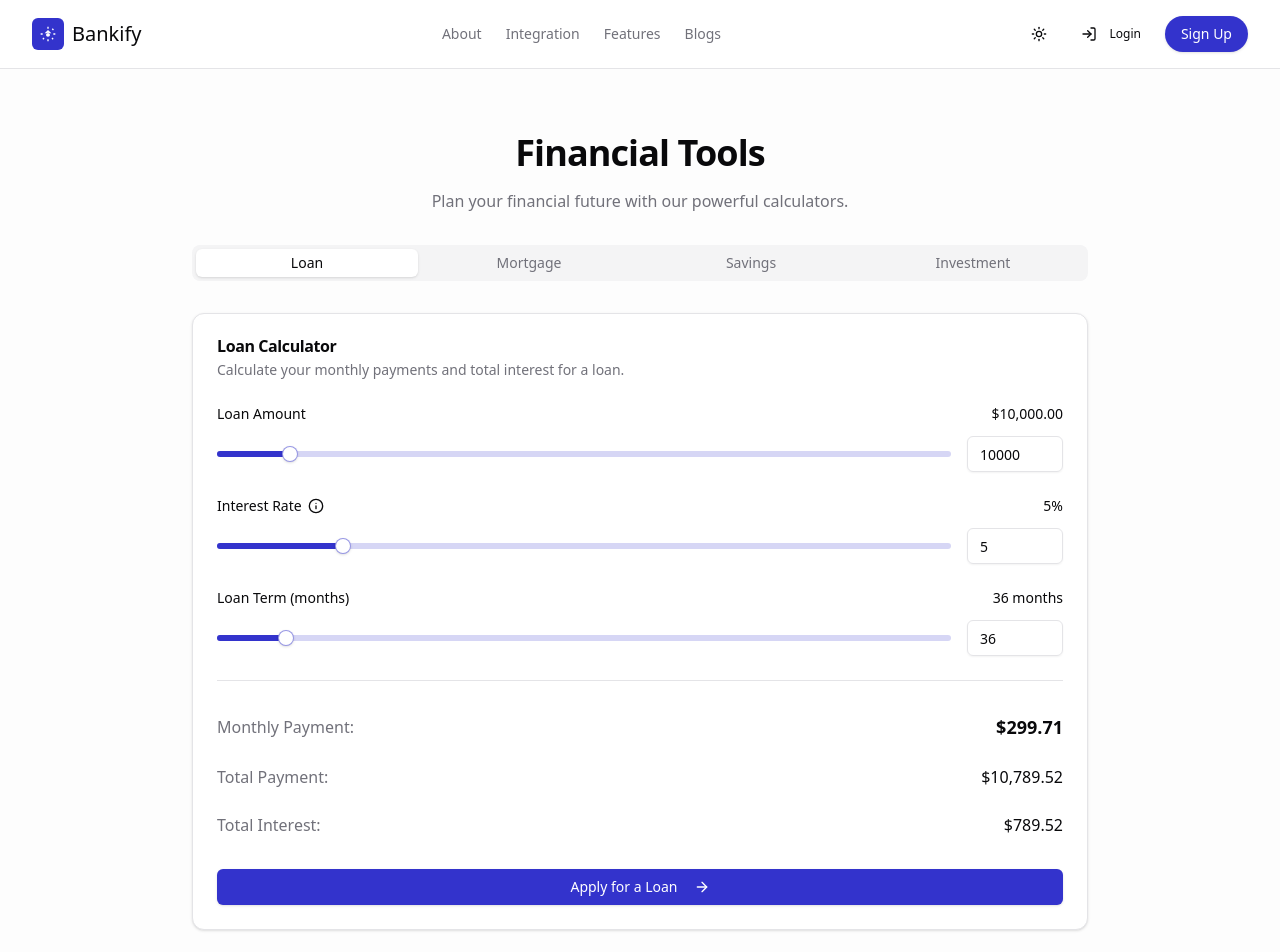
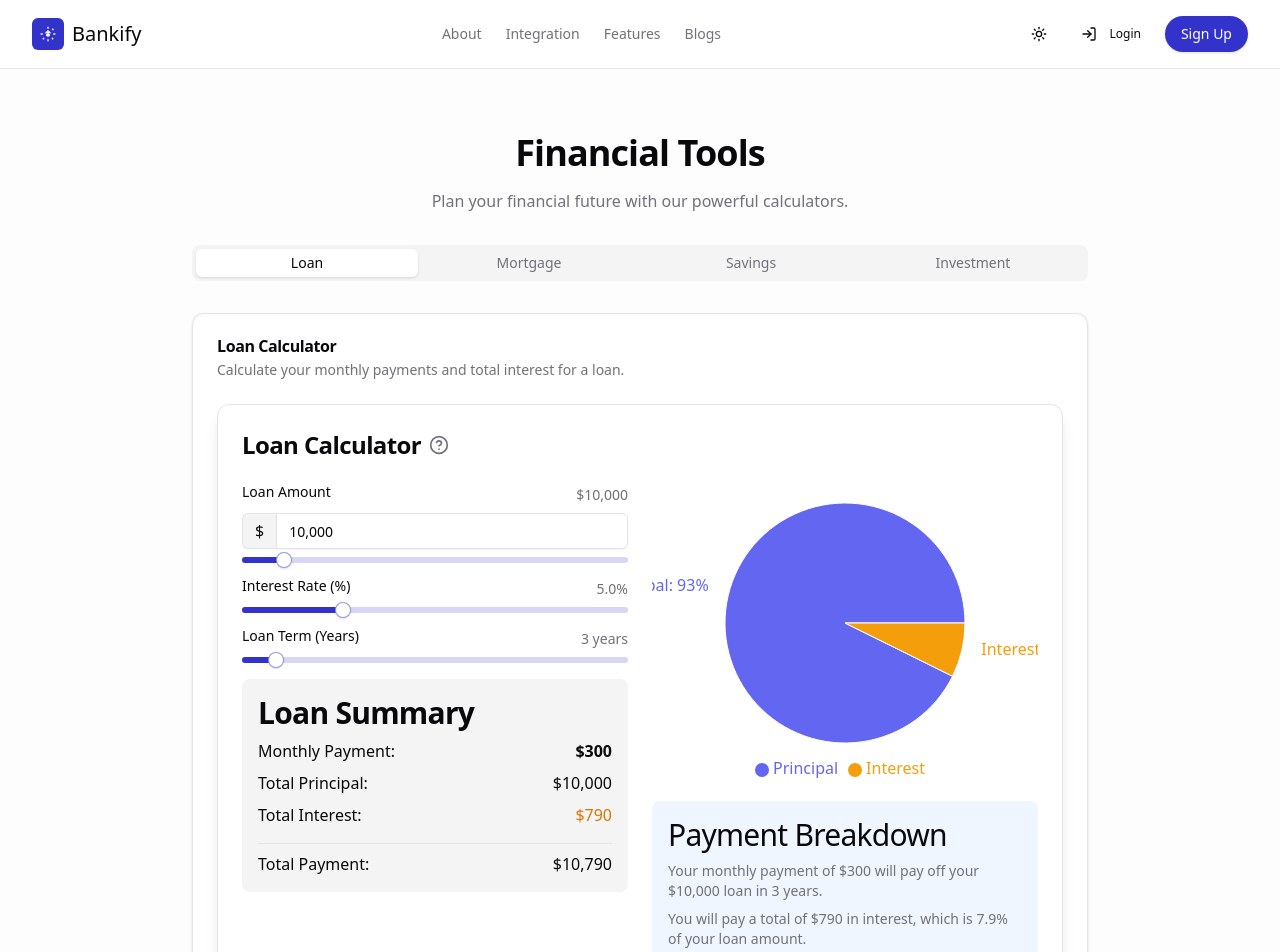
Before and after one commit to glhfsox/bankify, a Next.js app: page /tools in a window 1280 px wide. Shown: the top 952 px of the page. Built offline with nearby package versions, Linux system fonts and the light colour scheme.

Commit message:
Update LoanCalculator.tsx

```diff
--- a/src/components/calculators/LoanCalculator.tsx
+++ b/src/components/calculators/LoanCalculator.tsx
@@ -1,169 +1,252 @@
 "use client";
 
-import { useState, useEffect } from "react";
+import { useState, useEffect, useCallback } from "react";
+import { Card, CardContent, CardHeader, CardTitle } from "@/components/ui/card";
+import { Slider } from "@/components/ui/slider";
 import { Input } from "@/components/ui/input";
 import { Label } from "@/components/ui/label";
-import { Button } from "@/components/ui/button";
-import { Slider } from "@/components/ui/slider";
-import { ArrowRight, Info } from "lucide-react";
 import {
+  PieChart,
+  Pie,
+  Cell,
+  ResponsiveContainer,
   Tooltip,
+  Legend,
+} from "recharts";
+import {
+  Tooltip as UITooltip,
   TooltipContent,
   TooltipProvider,
   TooltipTrigger,
 } from "@/components/ui/tooltip";
+import { HelpCircle } from "lucide-react";
+import { motion } from "framer-motion";
 
 export default function LoanCalculator() {
   const [loanAmount, setLoanAmount] = useState(10000);
   const [interestRate, setInterestRate] = useState(5);
-  const [loanTerm, setLoanTerm] = useState(36); // months
+  const [loanTerm, setLoanTerm] = useState(3);
   const [monthlyPayment, setMonthlyPayment] = useState(0);
+  const [totalInterest, setTotalInterest] = useState(0);
   const [totalPayment, setTotalPayment] = useState(0);
-  const [totalInterest, setTotalInterest] = useState(0);
+
+  const calculateLoan = useCallback(() => {
+    const principal = loanAmount;
+    const monthlyRate = interestRate / 100 / 12;
+    const numberOfPayments = loanTerm * 12;
+
+    if (interestRate === 0) {
+      const payment = principal / numberOfPayments;
+      setMonthlyPayment(payment);
+      setTotalInterest(0);
+      setTotalPayment(principal);
+    } else {
+      const payment =
+        (principal * monthlyRate * Math.pow(1 + monthlyRate, numberOfPayments)) /
+        (Math.pow(1 + monthlyRate, numberOfPayments) - 1);
+
+      setMonthlyPayment(payment);
+      setTotalInterest(payment * numberOfPayments - principal);
+      setTotalPayment(payment * numberOfPayments);
+    }
+  }, [loanAmount, interestRate, loanTerm]);
 
   useEffect(() => {
     calculateLoan();
-  }, [loanAmount, interestRate, loanTerm]);
+  }, [loanAmount, interestRate, loanTerm, calculateLoan]);
 
-  const calculateLoan = () => {
-    // Convert annual interest rate to monthly and decimal form
-    const monthlyRate = interestRate / 100 / 12;
-
-    // Calculate monthly payment using the formula: P = L[i(1+i)^n]/[(1+i)^n-1]
-    // Where P is the monthly payment, L is the loan amount, i is the interest rate per month, and n is the number of payments
-    const payment = loanAmount * (monthlyRate * Math.pow(1 + monthlyRate, loanTerm)) / (Math.pow(1 + monthlyRate, loanTerm) - 1);
-
-    // Calculate total payment over the life of the loan
-    const total = payment * loanTerm;
-
-    // Calculate total interest paid
-    const interest = total - loanAmount;
-
-    setMonthlyPayment(isNaN(payment) ? 0 : payment);
-    setTotalPayment(isNaN(total) ? 0 : total);
-    setTotalInterest(isNaN(interest) ? 0 : interest);
+  const handleLoanAmountChange = (value: string) => {
+    const amount = parseInt(value.replace(/,/g, ""));
+    if (!isNaN(amount)) {
+      setLoanAmount(amount);
+    } else if (value === "") {
+      setLoanAmount(0);
+    }
   };
 
   const formatCurrency = (value: number) => {
-    return new Intl.NumberFormat('en-US', {
-      style: 'currency',
-      currency: 'USD',
-      minimumFractionDigits: 2,
-      maximumFractionDigits: 2,
+    return new Intl.NumberFormat("en-US", {
+      style: "currency",
+      currency: "USD",
+      maximumFractionDigits: 0,
     }).format(value);
   };
 
+  const chartData = [
+    { name: "Principal", value: loanAmount, color: "#6366F1" },
+    { name: "Interest", value: totalInterest, color: "#F59E0B" },
+  ];
+
   return (
-    <div className="space-y-6">
-      <div className="grid grid-cols-1 gap-6">
-        <div className="space-y-3">
-          <div className="flex items-center justify-between">
+    <motion.div
+      initial={{ opacity: 0, y: 20 }}
+      animate={{ opacity: 1, y: 0 }}
+      transition={{ duration: 0.5 }}
+    >
+      <Card className="shadow-lg">
+        <CardHeader>
+          <CardTitle className="text-2xl flex items-center">
+            Loan Calculator
+            <TooltipProvider>
+              <UITooltip>
+                <TooltipTrigger asChild>
+                  <HelpCircle className="h-5 w-5 ml-2 text-muted-foreground" />
+                </TooltipTrigger>
+                <TooltipContent className="max-w-xs">
+                  <p>
+                    Calculate your monthly payments, total interest, and total
+                    payment amount for a fixed-rate loan.
+                  </p>
+                </TooltipContent>
+              </UITooltip>
+            </TooltipProvider>
+          </CardTitle>
+        </CardHeader>
+        <CardContent className="space-y-6">
+          <div className="grid grid-cols-1 md:grid-cols-2 gap-6">
+            <div className="space-y-4">
+              <div>
+                <div className="flex justify-between">
                   <Label htmlFor="loanAmount">Loan Amount</Label>
-            <span className="text-sm font-medium">{formatCurrency(loanAmount)}</span>
+                  <span className="text-sm text-muted-foreground">
+                    {formatCurrency(loanAmount)}
+                  </span>
                 </div>
-          <div className="flex gap-4 items-center">
+                <div className="flex mt-2">
+                  <span className="bg-muted flex items-center px-3 rounded-l-md border border-r-0 border-input">
+                    $
+                  </span>
+                  <Input
+                    id="loanAmount"
+                    type="text"
+                    className="rounded-l-none"
+                    value={loanAmount.toLocaleString()}
+                    onChange={(e) => handleLoanAmountChange(e.target.value)}
+                  />
+                </div>
                 <Slider
-              id="loanAmount"
+                  value={[loanAmount]}
                   min={1000}
                   max={100000}
                   step={1000}
-              value={[loanAmount]}
                   onValueChange={(value) => setLoanAmount(value[0])}
-              className="flex-1"
-            />
-            <Input
-              type="number"
-              value={loanAmount}
-              onChange={(e) => setLoanAmount(Number(e.target.value))}
-              className="w-24"
+                  className="mt-2"
                 />
               </div>
+
+              <div>
+                <div className="flex justify-between">
+                  <Label htmlFor="interestRate">Interest Rate (%)</Label>
+                  <span className="text-sm text-muted-foreground">
+                    {interestRate.toFixed(1)}%
+                  </span>
+                </div>
+                <Slider
+                  id="interestRate"
+                  value={[interestRate]}
+                  min={0}
+                  max={20}
+                  step={0.1}
+                  onValueChange={(value) => setInterestRate(value[0])}
+                  className="mt-2"
+                />
               </div>
 
-        <div className="space-y-3">
-          <div className="flex items-center justify-between">
-            <div className="flex items-center">
-              <Label htmlFor="interestRate" className="mr-1">Interest Rate</Label>
-              <TooltipProvider>
-                <Tooltip>
-                  <TooltipTrigger asChild>
-                    <Button variant="ghost" size="icon" className="h-5 w-5 rounded-full p-0">
-                      <Info className="h-3 w-3" />
-                      <span className="sr-only">Interest rate info</span>
-                    </Button>
-                  </TooltipTrigger>
-                  <TooltipContent>
-                    <p>Annual interest rate (APR)</p>
-                  </TooltipContent>
-                </Tooltip>
-              </TooltipProvider>
+              <div>
+                <div className="flex justify-between">
+                  <Label htmlFor="loanTerm">Loan Term (Years)</Label>
+                  <span className="text-sm text-muted-foreground">
+                    {loanTerm} {loanTerm === 1 ? "year" : "years"}
+                  </span>
                 </div>
-            <span className="text-sm font-medium">{interestRate}%</span>
-          </div>
-          <div className="flex gap-4 items-center">
                 <Slider
-              id="interestRate"
-              min={0.1}
+                  id="loanTerm"
+                  value={[loanTerm]}
+                  min={1}
                   max={30}
-              step={0.1}
-              value={[interestRate]}
-              onValueChange={(value) => setInterestRate(value[0])}
-              className="flex-1"
-            />
-            <Input
-              type="number"
-              value={interestRate}
-              onChange={(e) => setInterestRate(Number(e.target.value))}
-              className="w-24"
+                  step={1}
+                  onValueChange={(value) => setLoanTerm(value[0])}
+                  className="mt-2"
                 />
               </div>
+
+              <div className="bg-muted p-4 rounded-lg mt-8">
+                <h3 className="font-semibold mb-2">Loan Summary</h3>
+                <div className="grid grid-cols-1 gap-2">
+                  <div className="flex justify-between">
+                    <span>Monthly Payment:</span>
+                    <span className="font-bold">
+                      {formatCurrency(monthlyPayment)}
+                    </span>
                   </div>
-
-        <div className="space-y-3">
-          <div className="flex items-center justify-between">
-            <Label htmlFor="loanTerm">Loan Term (months)</Label>
-            <span className="text-sm font-medium">{loanTerm} months</span>
+                  <div className="flex justify-between">
+                    <span>Total Principal:</span>
+                    <span>{formatCurrency(loanAmount)}</span>
                   </div>
-          <div className="flex gap-4 items-center">
-            <Slider
-              id="loanTerm"
-              min={6}
-              max={360}
-              step={6}
-              value={[loanTerm]}
-              onValueChange={(value) => setLoanTerm(value[0])}
-              className="flex-1"
-            />
-            <Input
-              type="number"
-              value={loanTerm}
-              onChange={(e) => setLoanTerm(Number(e.target.value))}
-              className="w-24"
-            />
+                  <div className="flex justify-between">
+                    <span>Total Interest:</span>
+                    <span className="text-amber-600">{formatCurrency(totalInterest)}</span>
+                  </div>
+                  <div className="flex justify-between border-t pt-2 mt-2">
+                    <span>Total Payment:</span>
+                    <span className="font-medium">{formatCurrency(totalPayment)}</span>
+                  </div>
                 </div>
               </div>
             </div>
 
-      <div className="pt-6 border-t">
-        <div className="grid gap-2">
-          <div className="flex justify-between items-center py-2">
-            <span className="text-muted-foreground">Monthly Payment:</span>
-            <span className="font-semibold text-lg">{formatCurrency(monthlyPayment)}</span>
+            <div className="space-y-4">
+              <div className="h-[300px] flex items-center justify-center">
+                <ResponsiveContainer width="100%" height="100%">
+                  <PieChart>
+                    <Pie
+                      data={chartData}
+                      cx="50%"
+                      cy="50%"
+                      labelLine={false}
+                      outerRadius={120}
+                      fill="#8884d8"
+                      dataKey="value"
+                      label={({ name, percent }) =>
+                        `${name}: ${(percent * 100).toFixed(0)}%`
+                      }
+                    >
+                      {chartData.map((entry, index) => (
+                        <Cell key={`cell-${index}`} fill={entry.color} />
+                      ))}
+                    </Pie>
+                    <Tooltip
+                      formatter={(value: number) => formatCurrency(value)}
+                    />
+                    <Legend />
+                  </PieChart>
+                </ResponsiveContainer>
               </div>
-          <div className="flex justify-between items-center py-2">
-            <span className="text-muted-foreground">Total Payment:</span>
-            <span className="font-medium">{formatCurrency(totalPayment)}</span>
+
+              <div className="p-4 bg-blue-50 dark:bg-blue-950 rounded-lg">
+                <h3 className="font-medium mb-2">Payment Breakdown</h3>
+                <p className="text-sm text-muted-foreground">
+                  Your monthly payment of {formatCurrency(monthlyPayment)} will pay off your
+                  {" "}{formatCurrency(loanAmount)} loan in {loanTerm} {loanTerm === 1 ? "year" : "years"}.
+                </p>
+                <p className="text-sm text-muted-foreground mt-2">
+                  You will pay a total of {formatCurrency(totalInterest)} in interest, which is
+                  {" "}{totalInterest > 0 ? ((totalInterest / loanAmount) * 100).toFixed(1) : "0"}% of your loan amount.
+                </p>
               </div>
-          <div className="flex justify-between items-center py-2">
-            <span className="text-muted-foreground">Total Interest:</span>
-            <span className="font-medium">{formatCurrency(totalInterest)}</span>
+
+              <div className="p-4 bg-green-50 dark:bg-green-950 rounded-lg">
+                <h3 className="font-medium mb-2">Loan Tips</h3>
+                <ul className="text-sm text-muted-foreground space-y-1 list-disc list-inside">
+                  <li>A shorter loan term means higher monthly payments but less interest overall.</li>
+                  <li>Consider making extra payments to reduce the principal and save on interest.</li>
+                  <li>Shop around for the best interest rates to minimize your total cost.</li>
+                </ul>
               </div>
             </div>
           </div>
-
-      <Button className="w-full">
-        Apply for a Loan <ArrowRight className="ml-2 h-4 w-4" />
-      </Button>
-    </div>
+        </CardContent>
+      </Card>
+    </motion.div>
   );
 }
```
Lines whose indentation alone changed are shown as unchanged.
